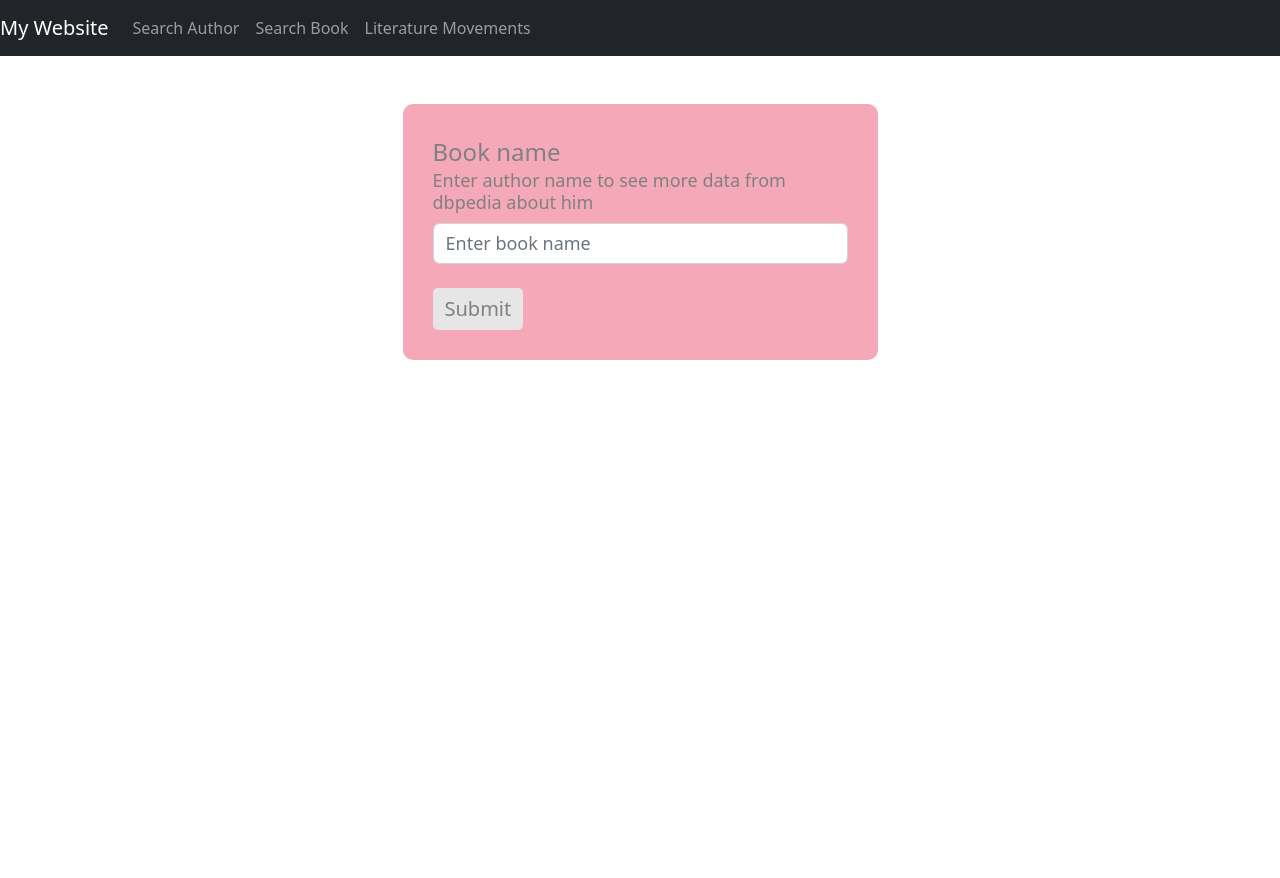
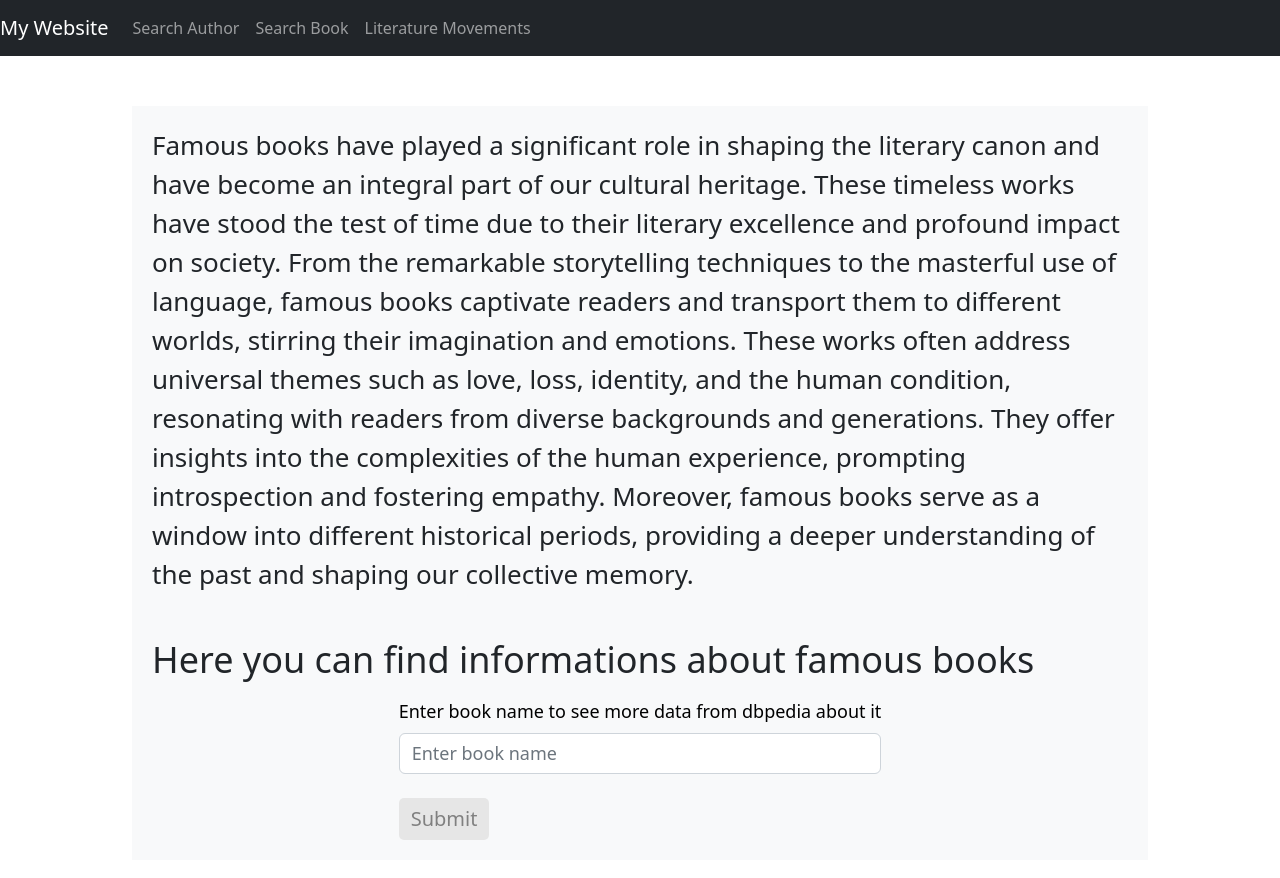
Before and after one commit to biseras/SPARQL-VBSProekt, a React (Create React App) app in the folder frontend/: page /searchbook in a window 1280 px wide. Shown: the top 878 px of the page. Before the commit the page ends 800 px from the top, so only its background shows below. Built offline with nearby package versions, Linux system fonts and the light colour scheme; no server answers.

Commit message:
final version

```diff
--- a/frontend/src/components/app/searchAuthor.js
+++ b/frontend/src/components/app/searchAuthor.js
@@ -29,7 +29,19 @@ const SearchAuthor = () => {
                 style={{ fontSize: '24px', marginBottom: '20px', width: '500px', borderRadius: "5px", padding: "10px" }}>
                 <option value="">Select an author</option>*/}
                 <option value="Mark_Twain">Mark Twain</option>*/}
-                <option value="Edgar_Allan_Poe">Edgar Allan Poe</option>
+                <option value="Fyodor_Dostoevsky">Fyodor Dostoevsky</option>*/}
+                <option value="Anton_Chekhov">Anton Chekhov</option>*/}
+                <option value="Samuel_Beckett">Samuel Beckett</option>*/}
+                <option value="Victor_Hugo">Victor Hugo</option>*/}
+                <option value="Honoré_de_Balzac">Honoré de Balzac</option>*/}
+                <option value="Ivo_Andrić">Ivo Andrić</option>*/}
+                <option value="Ernest_Hemingway">Ernest Hemingway</option>*/}
+                <option value="Miguel_de_Cervantes">Miguel de Cervantes</option>*/}
+                <option value="Giovanni_Boccaccio">Giovanni Boccaccio</option>*/}
+                <option value="Kočo_Racin">Kočo Racin</option>*/}
+                <option value="Charles_Dickens">Charles Dickens</option>*/}
+                <option value="Jules_Verne">Jules Verne</option>*/}
+                <option value="Leo_Tolstoy">Leo Tolstoy</option>*/}
             </select>
                 <button type="submit" className="btn btn-primary" style={{ fontSize: '24px', borderRadius: "5px", padding: "10px" }}>Submit</button>
             </div>
--- a/frontend/src/components/app/searchBook.js
+++ b/frontend/src/components/app/searchBook.js
@@ -14,12 +14,14 @@ const SearchBook = (props) => {
         history('/resultbook', {state:response});
     }
     return (
-        <div className="row mt-5" style={{ display: 'flex', justifyContent: 'center' }}>
-            <div className="col-md-5" style={{ backgroundColor: '#F5A9B8', padding: '30px', borderRadius: '10px' }}>
+        <div style={{ backgroundColor: "#f8f9fa", color: "#212529", margin: "50px", padding: "20px"}}>
+            <p style={{ fontSize: "26px", marginBottom: "20px" }}>Famous books have played a significant role in shaping the literary canon and have become an integral part of our cultural heritage. These timeless works have stood the test of time due to their literary excellence and profound impact on society. From the remarkable storytelling techniques to the masterful use of language, famous books captivate readers and transport them to different worlds, stirring their imagination and emotions. These works often address universal themes such as love, loss, identity, and the human condition, resonating with readers from diverse backgrounds and generations. They offer insights into the complexities of the human experience, prompting introspection and fostering empathy. Moreover, famous books serve as a window into different historical periods, providing a deeper understanding of the past and shaping our collective memory. </p>
+            <br/>
+            <h1 style={{ fontSize: "36px", marginBottom: "20px" }}>Here you can find informations about famous books</h1>
+            <div style={{ display: "flex", alignItems: "center", justifyContent: "center", flexDirection: "column" }}>
                 <form onSubmit={onFormSubmit}>
                     <div className="form-group">
-                        <label htmlFor="name" style={{ fontSize: '24px', color: 'gray' }}>Book name</label>
-                        <h3 style={{ fontSize: '18px', color: 'gray' }}>Enter author name to see more data from dbpedia about him</h3>
+                        <h3 style={{ fontSize: '18px', color: 'black' }}>Enter book name to see more data from dbpedia about it</h3>
                         <input type="text"
                                className="form-control"
                                id="name"
--- a/frontend/src/components/app/searchResultBook.js
+++ b/frontend/src/components/app/searchResultBook.js
@@ -18,6 +18,9 @@ const SearchResultBook = ({ data }) => {
                         Published in <span style={{ color: '#0f9d58', fontWeight: 'bold' }}>{mydata.releaseDate}</span> in <span style={{ color: '#0f9d58', fontWeight: 'bold' }}>{mydata.country}</span> and written in <span style={{ color: '#0f9d58', fontWeight: 'bold' }}>{mydata.language}</span>
                     </p>
                 )}
+                <p style={{ fontSize: '24px', lineHeight: '1.5', color: '#666', marginTop: '0', marginBottom: '40px', fontStyle: 'italic' }}>
+                    Author: <span style={{ color: '#0f9d58', fontWeight: 'bold' }}>{mydata.authors}</span> Genre: <span style={{ color: '#0f9d58', fontWeight: 'bold' }}>{mydata.genres}</span>
+                </p>
                 {mydata.abstract && <p style={{ fontSize: '24px', lineHeight: '1.5', color: '#212121', marginTop: '0', marginBottom: '0' }}>{mydata.abstract}</p>}
             </div>
         </div>
```
Also changed, not shown: 2 other files (tests, documents, lock files or other folders).
